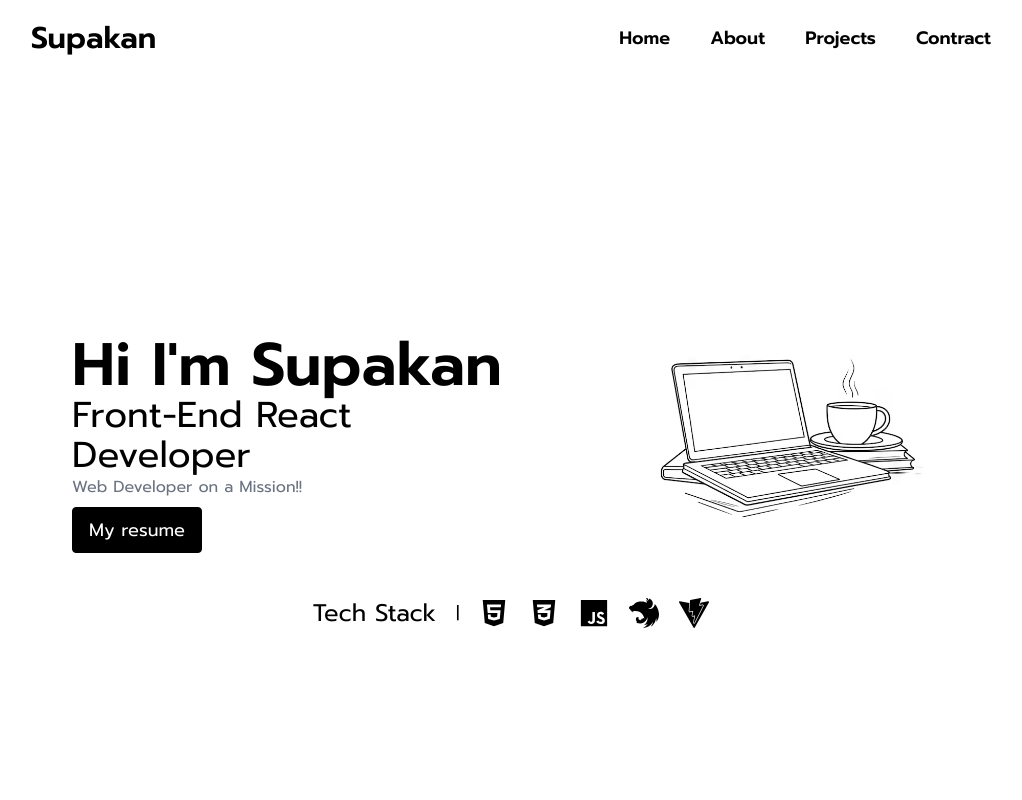
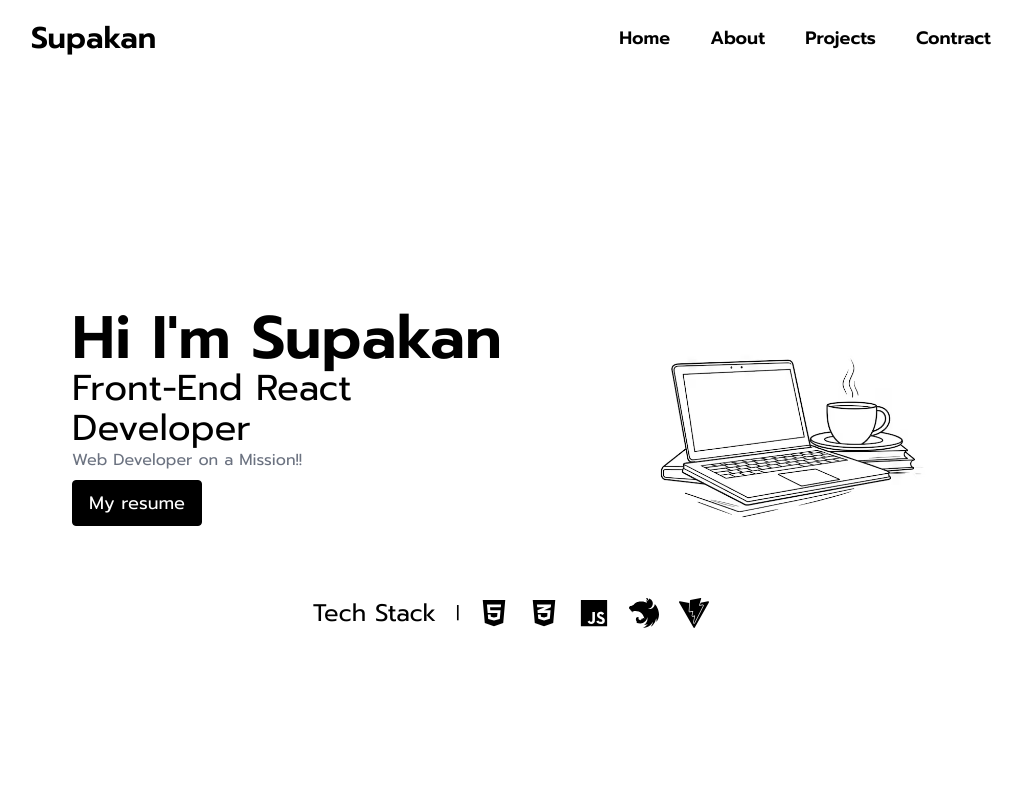
Before and after one commit to notpure12/Portfolio, a React (Vite) app: page / in a window 1280 px wide. Shown: the top 800 px of the page, without its empty margins (129-1151 px from the left). Built offline with nearby package versions, Linux system fonts and the light colour scheme.

Commit message:
fix My resume btn

```diff
--- a/src/pages/Landing.jsx
+++ b/src/pages/Landing.jsx
@@ -34,7 +34,7 @@ function Landing() {
             <p className="text-xs md:text-base md:text-2xl text-gray-500">
               Web Developer on a Mission!!
             </p>
-            <div className="absolute pt-2">
+            <div className="pt-2">
               <button className="bg-black text-white hover:bg-white hover:text-black border border-black py-1 px-2 md:py-2 md:px-3 lg:py-2 lg:px-4 rounded ">
                 <p className="text-xs md:text-base lg:text-lg">My resume</p>
               </button>
```
